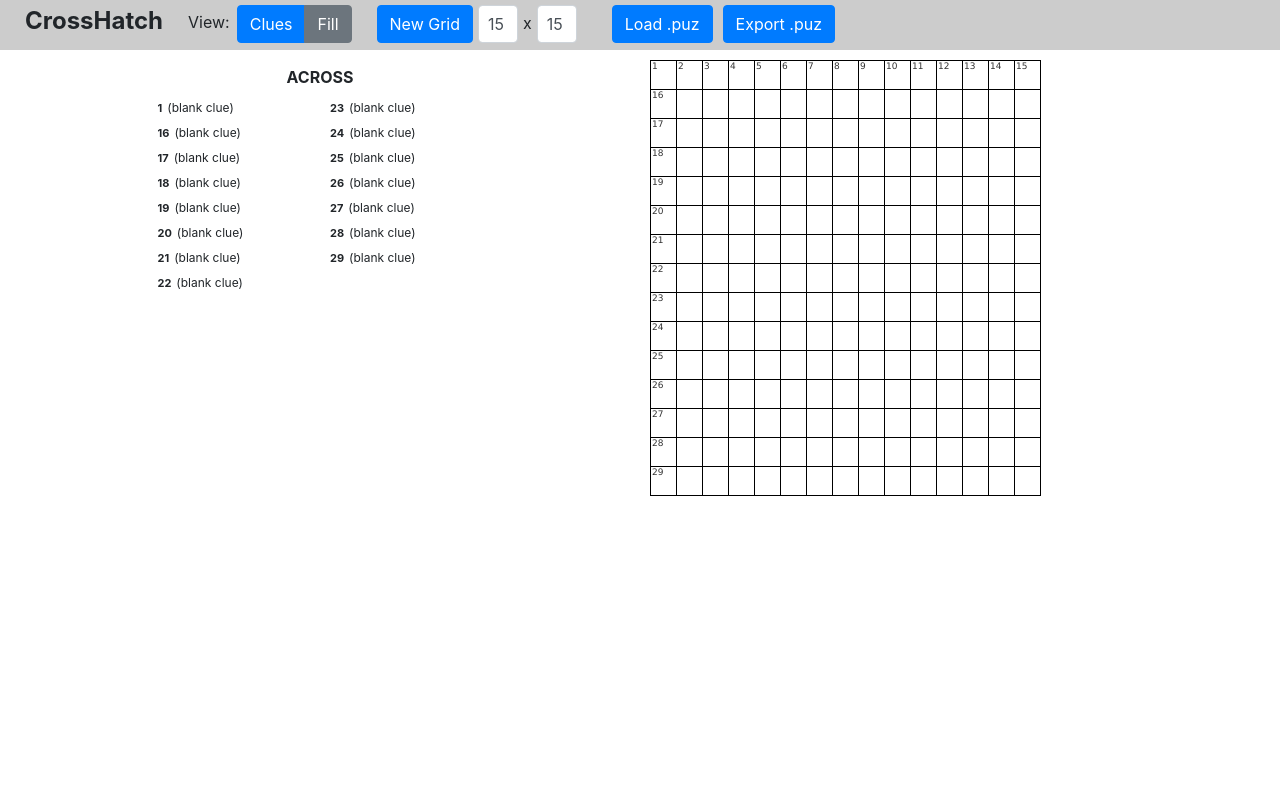
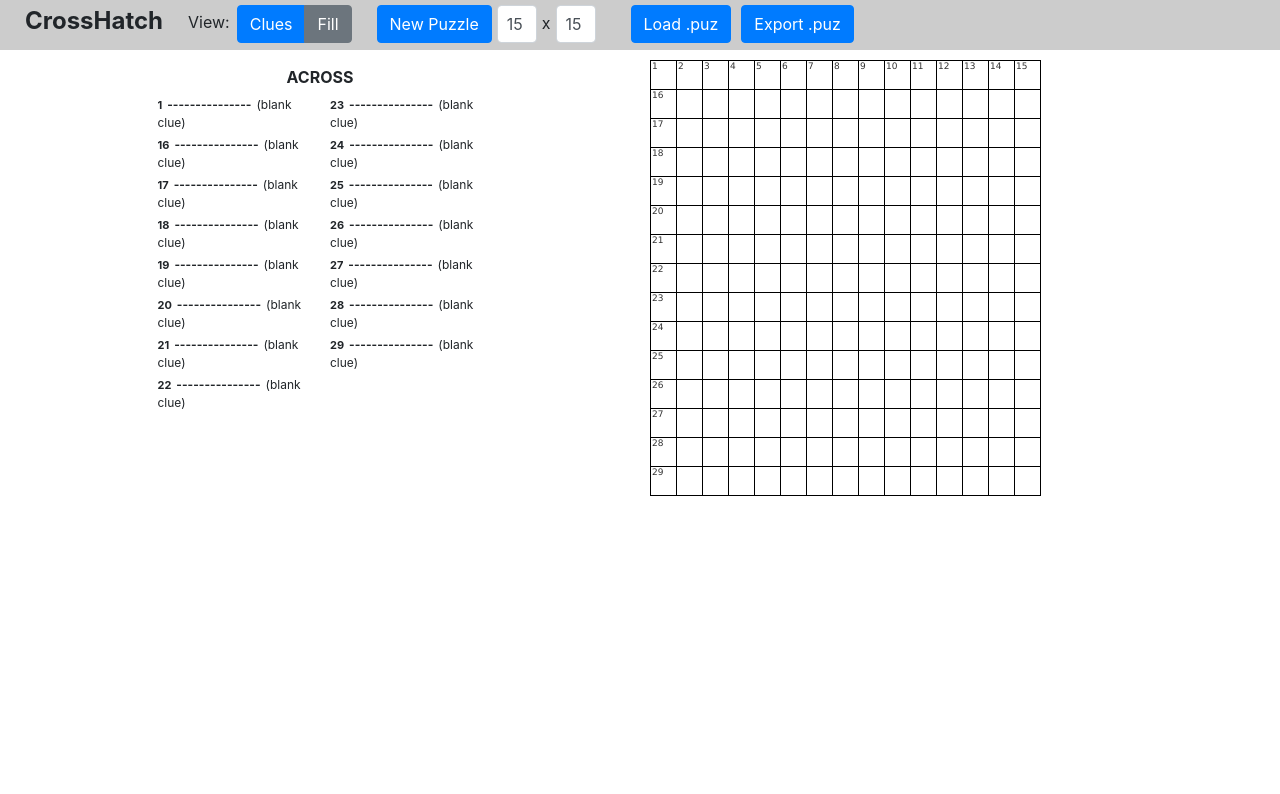
Before and after one commit to ben4808/crosshatch, a React (Create React App) app in the folder app/: page / in a window 1280 px wide. Shown: the top 794 px of the page. Built offline with nearby package versions, Linux system fonts and the light colour scheme.

Commit message:
more progress

```diff
--- a/app/src/App.tsx
+++ b/app/src/App.tsx
@@ -10,11 +10,12 @@ import Globals from './lib/windowService';
 import "./App.scss";
 import { Puzzle } from './models/Puzzle';
 import { newPuzzle } from './lib/util';
+import { generatePuzFile } from './lib/puzFiles';
 
 function App(props: AppProps) {
   const [activeView, setActiveView] = useState(props.activeView);
-  const [gridWidth, setGridWidth] = useState(props.gridWidth);
-  const [gridHeight, setGridHeight] = useState(props.gridHeight);
+  const [gridWidth, setGridWidth] = useState(15);
+  const [gridHeight, setGridHeight] = useState(15);
   const [fillStatus, setFillStatus] = useState(FillStatus.Ready);
   const [updateSemaphore, setUpdateSemaphore] = useState(0);
   const [appState, setAppState] = useState(getAppContext());
@@ -28,6 +29,8 @@ function App(props: AppProps) {
       pauseFill: pauseFill,
       setFillStatus: setFillStatus,
       setPuzzle: setPuzzle,
+      createNewPuzzle: createNewPuzzle,
+      exportPuz: exportPuz,
     }
   }
 
@@ -87,13 +90,31 @@ function App(props: AppProps) {
       // forceUpdate();
   }
 
+  function createNewPuzzle(width: number, height: number) {
+    setPuzzle(newPuzzle(width, height));
+    setGridWidth(width);
+    setGridHeight(height);
+  }
+
   function setPuzzle(puzzle: Puzzle) {
     Globals.puzzle = puzzle;
     triggerUpdate();
   }
 
+  function exportPuz() {
+    let puzzle = Globals.puzzle!;
+    let blob = generatePuzFile(puzzle);
+    let filename = puzzle.title+".puz";
+    let file = new File([blob], filename);
+    const url= window.URL.createObjectURL(file);
+    let puzzleLink = document.getElementById("download-puzzle-link");
+    puzzleLink!.setAttribute("href", url);
+    puzzleLink!.setAttribute("download", filename);
+    puzzleLink!.click();
+  }
+
   if (!Globals.puzzle) {
-    setPuzzle(newPuzzle(gridWidth, gridHeight));
+    createNewPuzzle(gridWidth, gridHeight);
   }
 
   return (
--- a/app/src/AppContext.ts
+++ b/app/src/AppContext.ts
@@ -10,4 +10,6 @@ export const AppContext = React.createContext({
     pauseFill: () => {},
     setFillStatus: (_: FillStatus) => {},
     setPuzzle: (_: Puzzle) => {},
+    createNewPuzzle: (w: number, h: number) => {},
+    exportPuz: () => {},
   });
--- a/app/src/AppProps.ts
+++ b/app/src/AppProps.ts
@@ -1,5 +1,3 @@
 export interface AppProps {
     activeView: string;
-    gridWidth: number;
-    gridHeight: number;
 }
--- a/app/src/components/CluesView/CluesView.scss
+++ b/app/src/components/CluesView/CluesView.scss
@@ -28,6 +28,12 @@
     font-size: 12px;
     padding: 2px 0;
     display: inline-block;
+    cursor: pointer;
+    width: 100%;
+}
+
+.clue:hover {
+    background-color: #ddd;
 }
 
 .clue-number {
@@ -35,7 +41,7 @@
     font-weight: bold;
     margin-right: 5px;
     float: left;
-    padding-top: 1px;
+    padding-top: 0.5px;
 }
 
 .clue-entry {
@@ -50,3 +56,8 @@
     padding: 0;
     height: 60px;
 }
+
+.clue-selected {
+    background-color: lightblue;
+    border: 1px solid darkblue;
+}
--- a/app/src/components/CluesView/CluesView.tsx
+++ b/app/src/components/CluesView/CluesView.tsx
@@ -1,5 +1,5 @@
 import { CluesViewProp } from "./CluesViewProp";
-import React, { useEffect, useState } from 'react';
+import React, { createRef, useEffect, useRef, useState } from 'react';
 import "./CluesView.scss";
 import { clueKey, deepClone, getSquaresForWord } from "../../lib/util";
 import Globals from '../../lib/windowService';
@@ -8,9 +8,12 @@ import { WordDirection } from "../../models/WordDirection";
 
 function CluesView(props: any) {
     const [clueProps, setClueProps] = useState(initClueProps());
+    const [selectedKey, setSelectedKey] = useState("");
+    const textareasRef = useRef([] as any[]);
 
     useEffect(() => {
         setClueProps(initClueProps());
+        setSelectedKey(Globals.selectedWordKey!);
     }, [props.updateSemaphore]);
 
     function initClueProps(): CluesViewProp[] {
@@ -36,17 +39,26 @@ function CluesView(props: any) {
         return props;
     }
 
-    function toggleEditor(event: any) {
+    function handleClueClick(event: any) {
         let target = event.target;
         while (!["clue"].includes(target.classList[0])) {
             target = target.parentElement;
             if (!target) return;
         }
         let targetKey = target.attributes["data-key"].value;
+        let refIndex = +target.attributes["data-ref-index"].value;
+        let textareaEl = textareasRef.current[refIndex].current;
 
         let newClueProps = deepClone(clueProps) as CluesViewProp[];
-        newClueProps.find(p => p.key === targetKey)!.isOpenForEditing = true;
+        let propToToggle = newClueProps.find(p => p.key === targetKey)!;
+        propToToggle.isOpenForEditing = !propToToggle.isOpenForEditing;
         setClueProps(newClueProps);
+
+        if (propToToggle.isOpenForEditing) {
+            textareaEl.value = propToToggle.clue;
+            textareaEl.style.display = "inherit"; // have to do this before we can autofocus
+            textareaEl.focus();
+        }
     }
 
     function handleKeyDown(event: any) {
@@ -55,12 +67,7 @@ function CluesView(props: any) {
         let keyPressed: string = event.key.toUpperCase();
 
         if (keyPressed === "ENTER") {
-            let newClueProps = deepClone(clueProps) as CluesViewProp[];
-            let targetProp = newClueProps.find(p => p.key === targetKey)!;
-            targetProp.clue = target.value;
-            targetProp.isOpenForEditing = false;
-            Globals.puzzle!.clues.set(targetKey, target.value);
-            setClueProps(newClueProps);
+            applyClueChange(targetKey, target.value);
         }
     }
 
@@ -68,34 +75,54 @@ function CluesView(props: any) {
         event.target.select();
     }
 
-    function renderCluesContainer(isAcross: boolean, clueList: CluesViewProp[]) {
+    function applyClueChange(targetKey: string, newValue: string) {
+        let newClueProps = deepClone(clueProps) as CluesViewProp[];
+        let targetProp = newClueProps.find(p => p.key === targetKey)!;
+        targetProp.clue = newValue;
+        targetProp.isOpenForEditing = false;
+        Globals.puzzle!.clues.set(targetKey, newValue);
+        setClueProps(newClueProps);
+    }
+
+    function renderCluesContainer(isAcross: boolean, clueList: CluesViewProp[], refIndex: number) {
         return (
             <div className="clues-container">
                 <div className="clues-header">{isAcross ? "ACROSS" : "DOWN"}</div>
                 <div className="clues-clues">
-                    {clueList.map(clue => (
+                    {clueList.map(clue => {
+                        textareasRef.current.push(createRef());
+                        let ret = (
                             <div key={clue.key}>
-                            <div className="clue" data-key={clue.key} onClick={toggleEditor}>
+                                <div className={"clue" + (clue.key === selectedKey ? " clue-selected" : "")}
+                                    data-key={clue.key} onClick={handleClueClick} data-ref-index={refIndex}>
                                     <div className="clue-number">{clue.number}</div>
-                                <div className="clue-entry" style={{display:"none"}}>{clue.entry}</div>
+                                    <div className="clue-entry">{clue.entry}</div>
+                                    {clue.entry.length > 15 && <br />}
                                     {clue.clue.length > 0 ? clue.clue : "(blank clue)"}
                                 </div>
-                            {clue.isOpenForEditing &&
                                 <textarea className="clue-editor" defaultValue={clue.clue} data-key={clue.key}
-                                    onKeyDown={handleKeyDown} onFocus={handleFocus}>
+                                    style={{display: clue.isOpenForEditing ? "inherit" : "none"}}
+                                    onKeyDown={handleKeyDown} onFocus={handleFocus}
+                                    ref={textareasRef.current[refIndex]}>
                                 </textarea>
-                            }
                             </div>
-                    ))}
+                        );
+                        refIndex++;
+                        return ret;
+                    })}
                 </div>
             </div>
         );
     }
 
+    textareasRef.current = [] as any[];
+    let acrossClues = clueProps.filter(p => p.direction === WordDirection.Across);
+    let downClues = clueProps.filter(p => p.direction === WordDirection.Down);
+
     return (
         <div className="clues-view">
-            {renderCluesContainer(true, clueProps.filter(p => p.direction === WordDirection.Across))}
-            {renderCluesContainer(false, clueProps.filter(p => p.direction === WordDirection.Down))}
+            {renderCluesContainer(true, acrossClues, 0)}
+            {renderCluesContainer(false, downClues, acrossClues.length)}
         </div>
     )
 }
--- a/app/src/components/Menu/Menu.tsx
+++ b/app/src/components/Menu/Menu.tsx
@@ -1,4 +1,4 @@
-import React, { useContext } from 'react';
+import React, { createRef, useContext, useRef } from 'react';
 import "./Menu.scss";
 import { MenuProps } from './MenuProps';
 import { AppContext } from '../../AppContext';
@@ -6,6 +6,7 @@ import { processPuzData } from '../../lib/puzFiles';
 
 function Menu(props: MenuProps) {
     const appContext = useContext(AppContext);
+    const sizeRefs = useRef([createRef(), createRef()] as any[]);
 
     function handleViewChange(event: any) {
         let target = event.target;
@@ -14,7 +15,13 @@ function Menu(props: MenuProps) {
         appContext.switchActiveView(newView);
     }
 
-    function handleNewGrid() {
+    function handleNewPuzzle() {
+        if (!window.confirm("Are you sure you want to start a new puzzle?")) return;
+
+        let newWidth = +sizeRefs.current[0].current.value;
+        let newHeight = +sizeRefs.current[1].current.value;
+
+        appContext.createNewPuzzle(newWidth, newHeight);
     }
 
     function handleLoadPuz() {
@@ -22,6 +29,7 @@ function Menu(props: MenuProps) {
     }
 
     function handleExportPuz() {
+        appContext.exportPuz();
     }
 
     function handleFocus(event: any) {
@@ -60,10 +68,12 @@ function Menu(props: MenuProps) {
             </div>
 
             <div className="new-grid-group">
-                <div className="btn btn-primary" onClick={handleNewGrid}>New Grid</div>
-                <input type="text" className="form-control" defaultValue={props.gridWidth} onFocus={handleFocus}></input>
+                <div className="btn btn-primary" onClick={handleNewPuzzle}>New Puzzle</div>
+                <input type="text" className="form-control" defaultValue={props.gridWidth} onFocus={handleFocus}
+                    ref={sizeRefs.current[0]}></input>
                 <div className="menu-gridsize-sep"><div style={{height:"6px", float:"none"}}></div>x</div>
-                <input type="text" className="form-control" defaultValue={props.gridHeight} onFocus={handleFocus}></input>
+                <input type="text" className="form-control" defaultValue={props.gridHeight} onFocus={handleFocus}
+                    ref={sizeRefs.current[1]}></input>
             </div>
 
             <div id="loadPuz" className="btn btn-primary menu-button" onClick={handleLoadPuz}>Load .puz</div>
--- a/app/src/index.tsx
+++ b/app/src/index.tsx
@@ -25,7 +25,7 @@ import { loadPhilList, loadPeterBrodaList, load5sMainList, loadMainPlusBroda } f
 
 ReactDOM.render(
   <React.StrictMode>
-    <App gridHeight={15} gridWidth={15} activeView="Clues" />
+    <App activeView="Clues" />
   </React.StrictMode>,
   document.getElementById('root')
 );
--- a/app/src/models/GlobalsObj.ts
+++ b/app/src/models/GlobalsObj.ts
@@ -6,6 +6,7 @@ import { QualityClass } from "./QualityClass";
 
 export interface GlobalsObj {
     puzzle?: Puzzle;
+    selectedWordKey?: string;
     //selectedSquare?: [number, number];
     //selectedWord?: GridWord;
 
```
Also changed, not shown: app/src/lib/puzFiles.ts (line endings or trailing spaces). Lines whose indentation alone changed are shown as unchanged.
